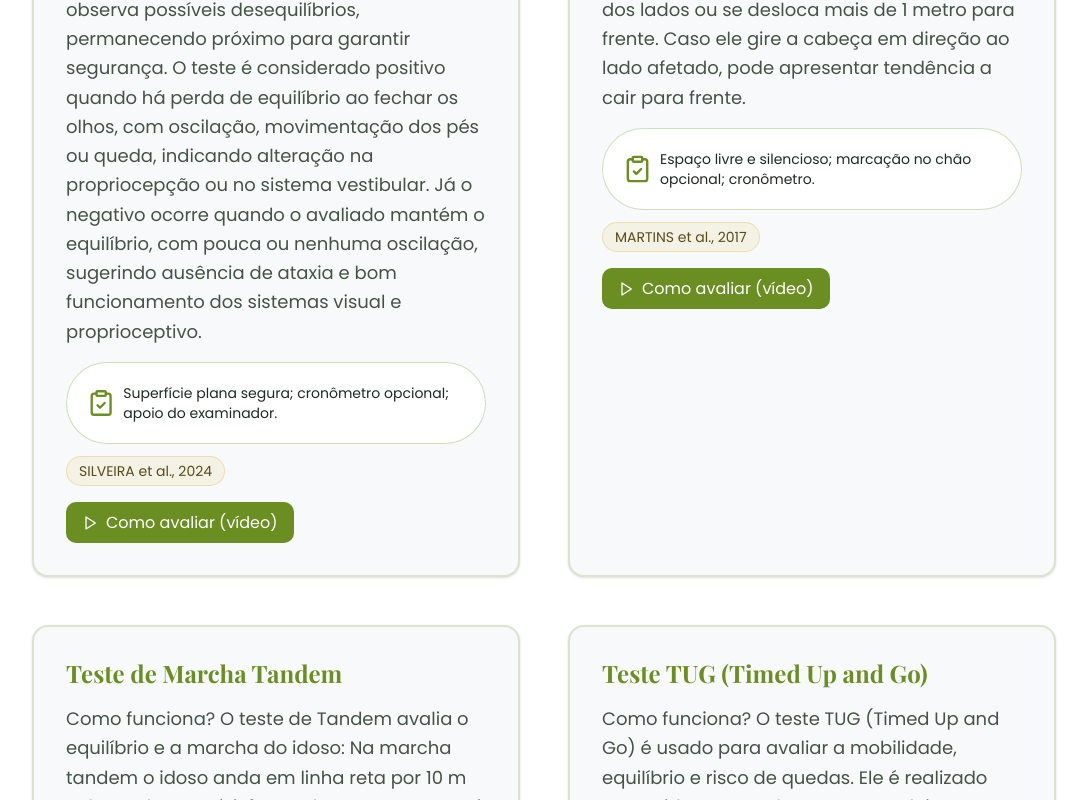
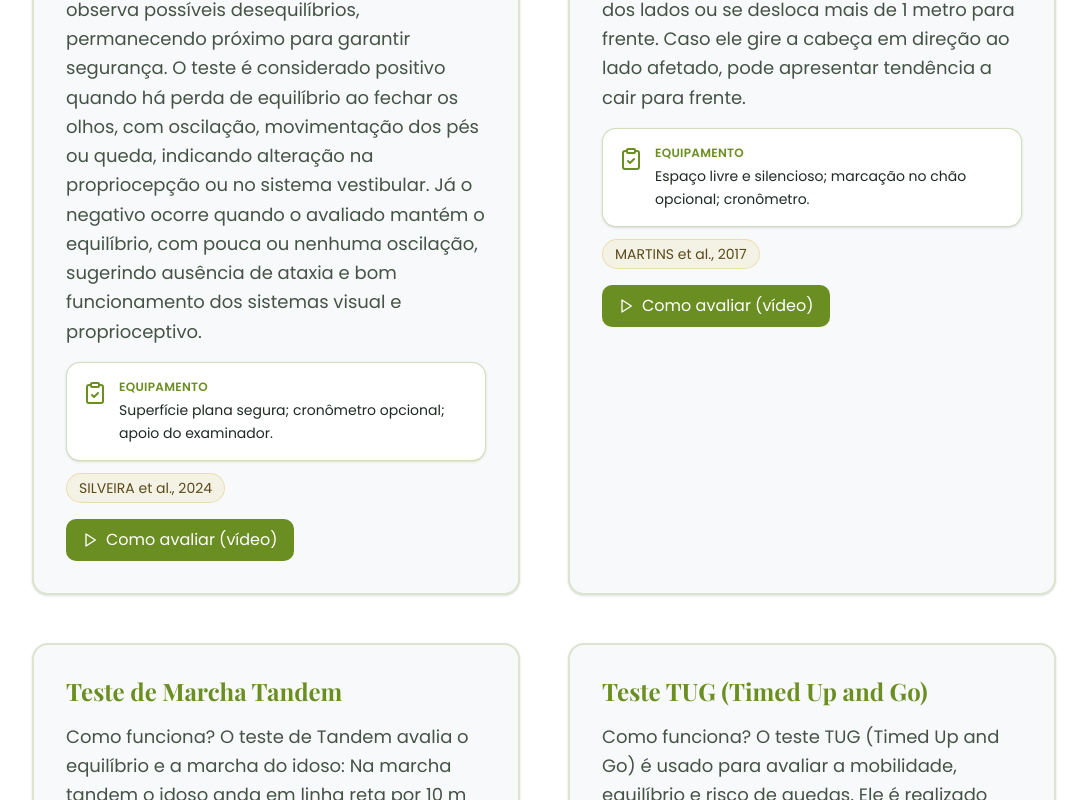
Before and after one commit to AnaLuizaRChiamenti/synapse-website, a Next.js app: page /equilibrio in a window 1280 px wide. Shown: the part 1820-2620 px from the top of the page, without its empty margins (96-1183 px from the left). Built offline with nearby package versions, Linux system fonts and the light colour scheme; a web font is replaced by a local one.

Commit message:
feat: estilizacao equipamento

```diff
--- a/app/equilibrio/page.tsx
+++ b/app/equilibrio/page.tsx
@@ -202,12 +202,19 @@ export default function EquilibrioPage() {
                 </p>
 
                 <div className="flex flex-wrap items-center gap-3 text-sm mb-4">
-                  <span className="inline-flex items-center gap-2 px-5 py-5 rounded-full bg-white border border-[#6B8E23]/30">
-                    <ClipboardCheck className="w-10 h-10 text-[#6B8E23]" />
-                    <span className="text-[#1f2923]" style={{ fontFamily: "var(--font-poppins)" }}>
-                      {t.equipamento}
-                    </span>
-                  </span>
+                  <div className="flex items-start gap-3 bg-white p-4 rounded-xl border border-[#6B8E23]/30 shadow-sm">
+                    <ClipboardCheck className="w-6 h-6 text-[#6B8E23] flex-shrink-0 mt-0.5" />
+                    <div>
+                      <p className="text-xs font-semibold uppercase tracking-wide text-[#6B8E23] mb-1"
+                        style={{ fontFamily: "var(--font-poppins)" }}>
+                        Equipamento
+                      </p>
+                      <p className="text-[#1f2923] text-sm leading-relaxed"
+                        style={{ fontFamily: "var(--font-poppins)" }}>
+                        {t.equipamento}
+                      </p>
+                    </div>
+                  </div>
 
                   <span className="px-3 py-1 rounded-full bg-[#D4AF37]/10 text-[#5a4b1a] border border-[#D4AF37]/30">
                     {t.referencia}
```
